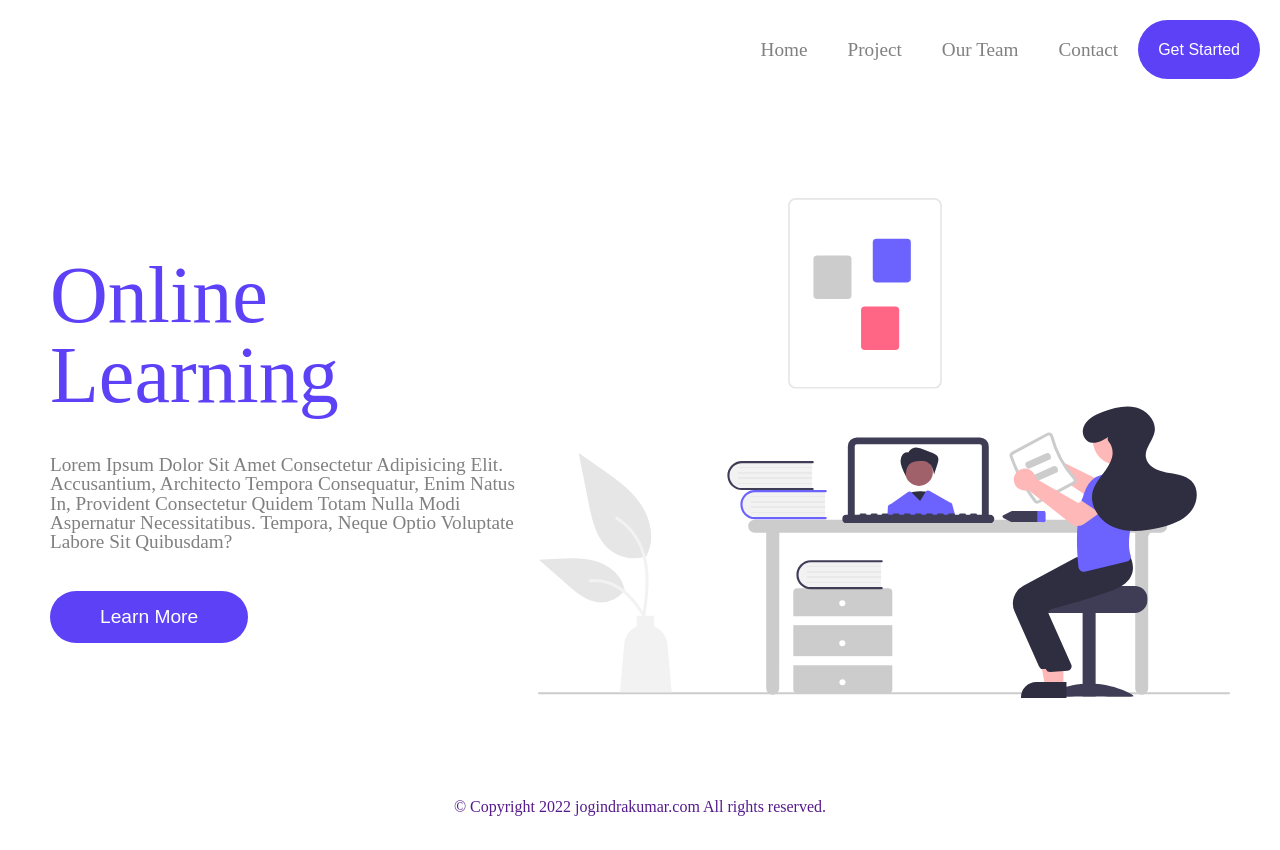
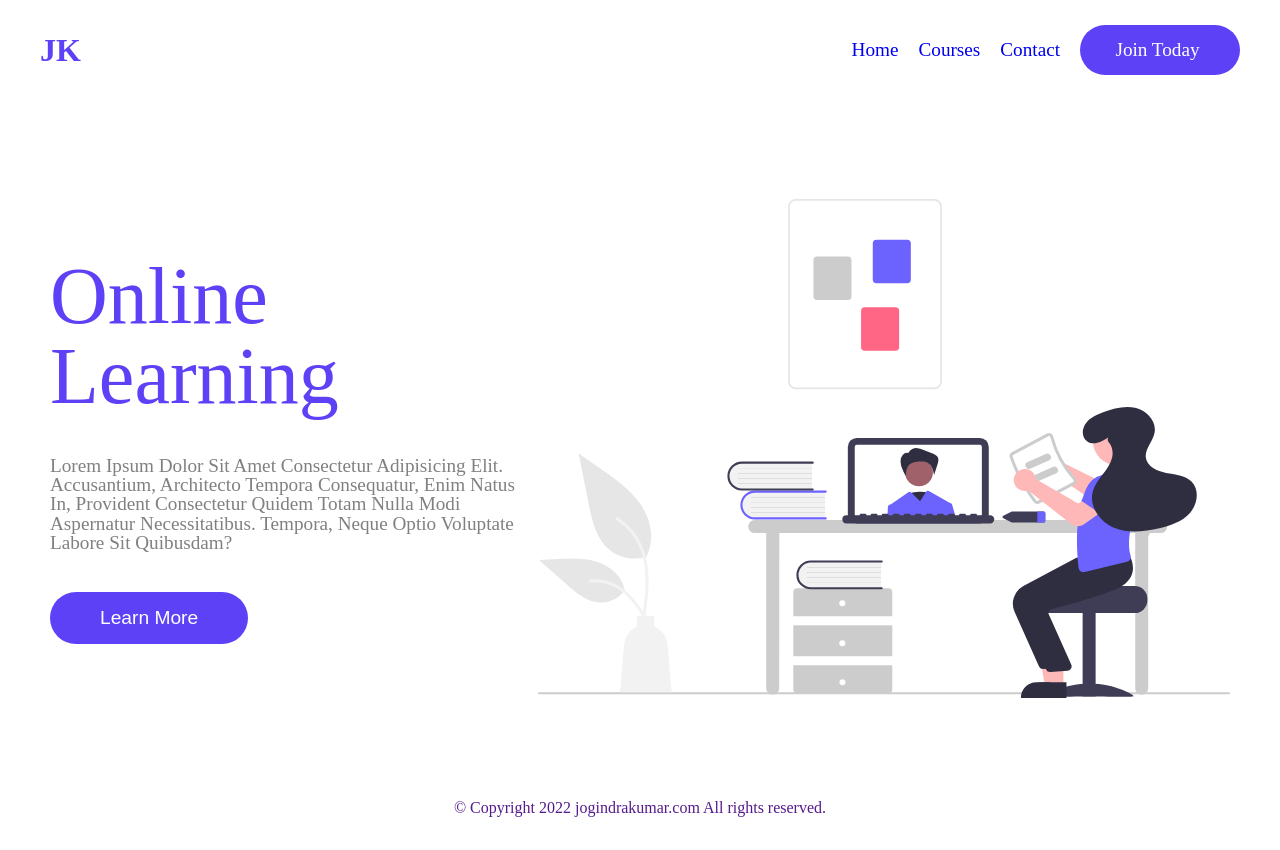
Before and after one commit to jogindrakumar/online-study, a plain HTML site: page index.html in a window 1280 px wide. Drawn offline with Linux system fonts and the light colour scheme.

Commit message:
modified:   index.html 	modified:   style.css

```diff
--- a/index.html
+++ b/index.html
@@ -11,15 +11,25 @@
 </head>
 
 <body>
-    <nav class="header">
-        <ul class="main-nav">
-            <li><a href="">Home</a></li>
-            <li><a href="">Project</a></li>
-            <li><a href="">Our Team</a></li>
-            <li class=""><a href="">Contact</a></li>
-            <button id="nav-button">get started</button>
-        </ul>
-    </nav>
+    <header>
+        <div class="logo">JK</div>
+        <div class="menu">
+            <ul>
+                <li>
+                    <a href="#">home</a>
+                </li>
+                <li>
+                    <a href="#">courses</a>
+                </li>
+                <li>
+                    <a href="#">Contact</a>
+                </li>
+                <li>
+                    <a href="#" class="menu-btn">join today</a>
+                </li>
+            </ul>
+        </div>
+    </header>
     <div class="hero-container">
         <div class="heading-section">
             <h1>
--- a/style.css
+++ b/style.css
@@ -2,61 +2,51 @@
     box-sizing: border-box;
 }
 
-
-/* .zone {
-    cursor: pointer;
-    color: #fff;
-    font-size: 2rem;
-    border-radius: 4px;
-    border: 1px solid #bbb;
-    transition: all 0.3s linear;
-} */
-
-
-/* .zone:hover {
-    box-shadow: rgba(0, 0, 0, 0.35) 0px 5px 15px;
-} */
-
-.main-nav {
+header {
+    /* color: white; */
     display: flex;
-    list-style: none;
-    font-size: 0.8em;
-    margin: 20px;
-    align-items: right;
-    justify-content: right;
+    justify-content: space-between;
+    align-items: center;
+    flex-direction: row;
+    height: 100px;
+    padding: 0 40px;
     font-size: 1.2rem;
-}
-
-.main-nav li {
-    padding: 20px;
-}
-
-.main-nav li a {
-    text-decoration: none;
-    color: grey;
-}
-
-.main-nav #nav-button {
-    /* margin-top: 20px; */
-    padding: 1px 20px;
-    border-radius: 30px;
-    border: none;
-    font-size: 1rem;
-    background-color: rgb(92, 65, 247);
-    color: white;
     text-transform: capitalize;
 }
 
-.main-nav li a:hover {
+header .logo {
+    font-weight: 700;
     color: rgb(92, 65, 247);
+    font-size: 2rem;
 }
 
+header .menu ul {
+    display: flex;
+}
 
-/* .main-nav .push {
-    margin-left: auto;
-} */
+header .menu ul li {
+    display: flex;
+    justify-content: center;
+    align-items: center;
+}
 
-.header {}
+header .menu li a {
+    font-size: 1.2rem;
+    text-decoration: none;
+    padding-right: 20px;
+}
+
+.menu-btn {
+    background: rgb(92, 65, 247);
+    padding: 15px 15px;
+    border-radius: 40px;
+    width: 160px;
+    display: flex;
+    justify-content: center;
+    align-items: center;
+    color: white;
+    /* height: 40px; */
+}
 
 .hero-container {
     margin: -50px 50px;
```
